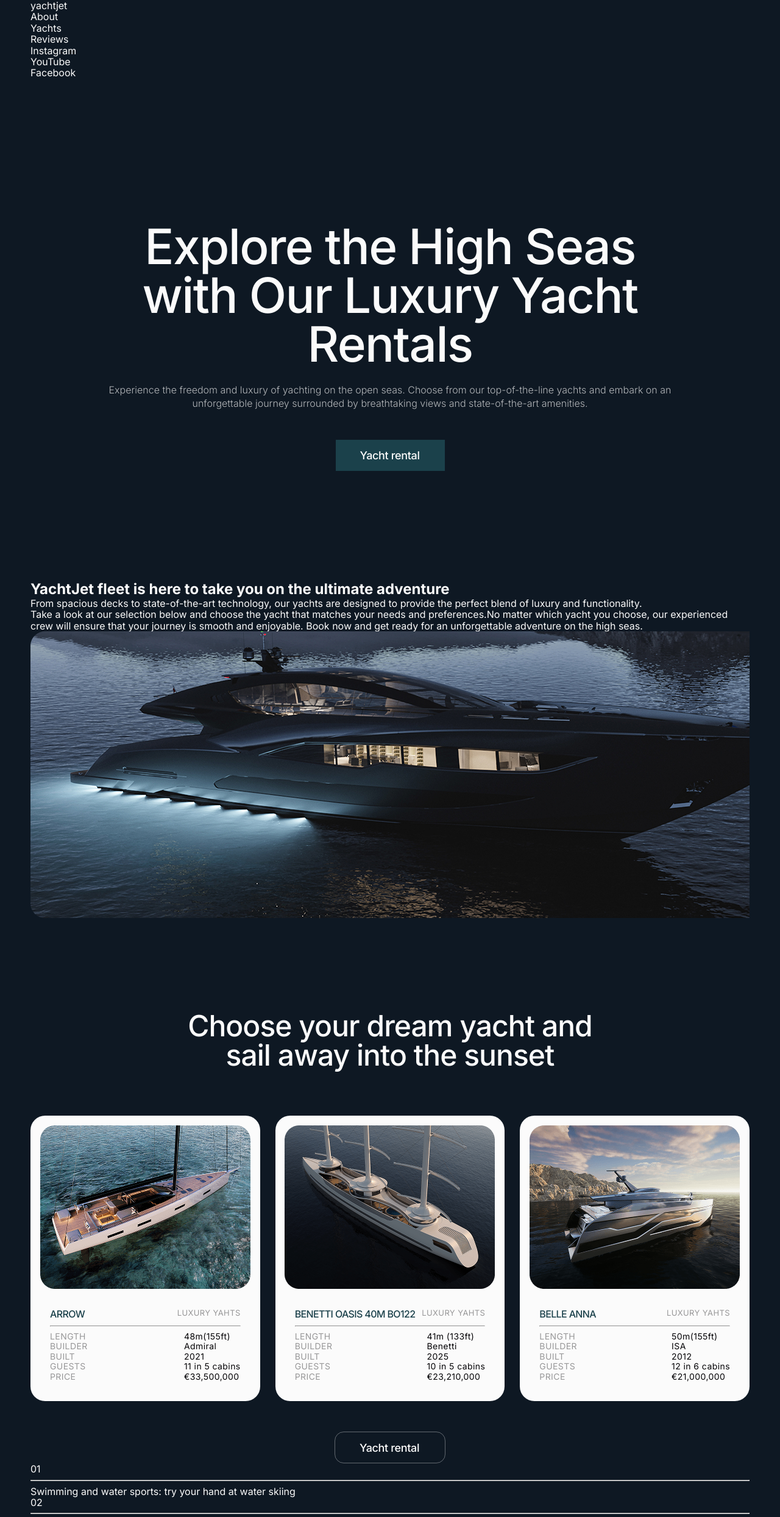
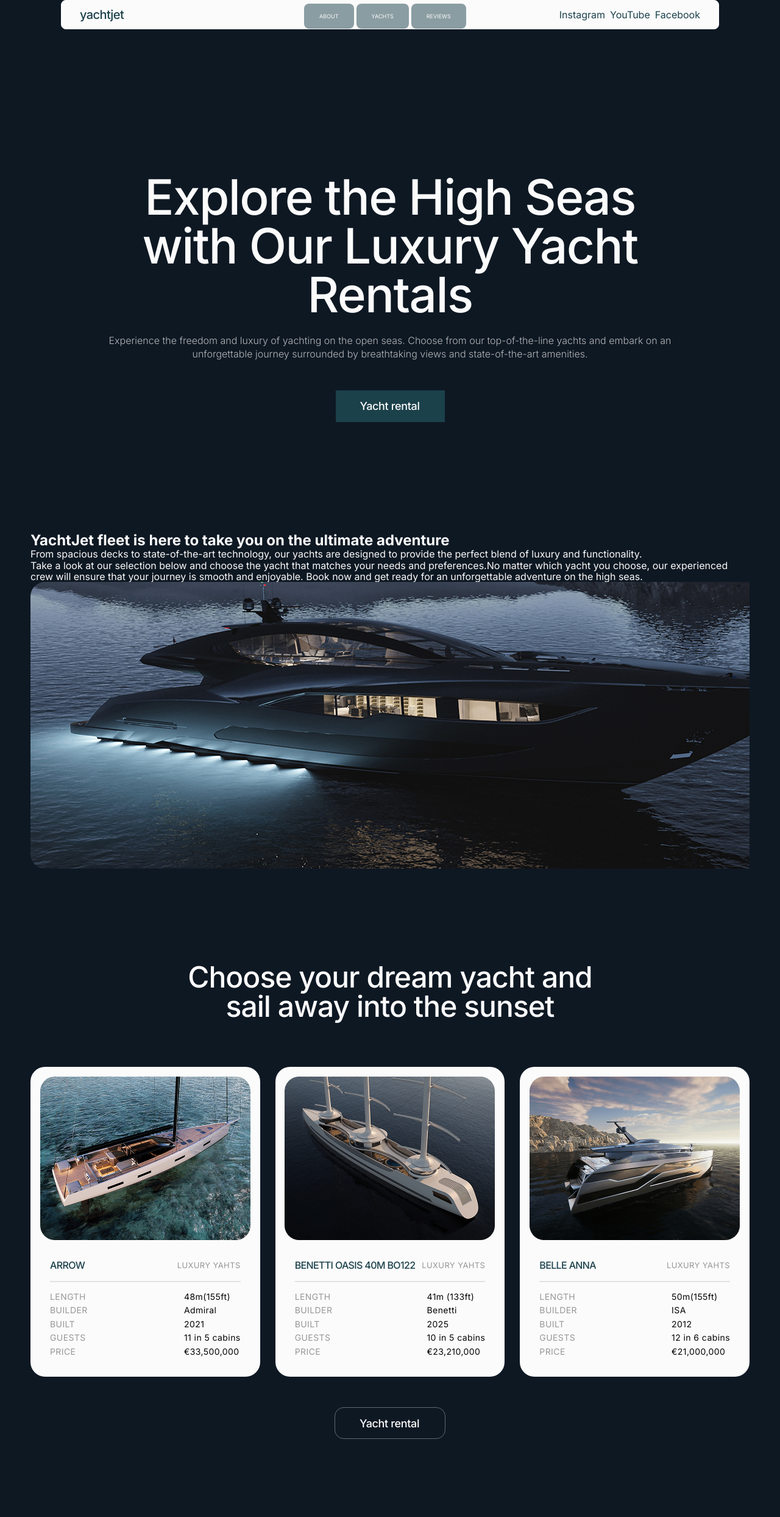
Before and after one commit to olehpatyka/blended-1, a plain HTML site: page index.html in a window 1280 px wide. Shown: the top 2487 px of the page at 61% size. Drawn offline with nearby package versions, Linux system fonts and the light colour scheme.

Commit message:
aboutus and header

```diff
--- a/css/about-us.css
+++ b/css/about-us.css
@@ -0,0 +1,42 @@
+.about-us .container {
+    display: flex;
+    margin: 150px auto;
+}
+.about-list {
+    background-color: #1b414b;
+    width: 716px;
+    border-radius: 24px;
+    padding: 90px 50px;
+    display: flex;
+    flex-wrap: wrap;
+    gap: 44px;
+}
+.about-item {
+    width: calc((100% - 44px) / 2);
+}
+.about-item hr {
+    border-color: rgba(251, 251, 251, 0.1);
+    margin: 18px 0;
+}
+.about-number {
+    font-weight: 500;
+    font-size: 32px;
+
+    /* line-height: 32px; */
+    line-height: 1;
+    letter-spacing: -0.05em;
+    color: #fbfbfb;
+}
+.about-text {
+    font-weight: 400;
+    font-size: 13px;
+
+    /* line-height: 15px; */
+    line-height: 1.15;
+    letter-spacing: -0.02em;
+    color: #fbfbfb;
+    opacity: 0.8;
+}
+.about-img {
+    margin-left: auto;
+}
--- a/css/common.css
+++ b/css/common.css
@@ -21,7 +21,8 @@ h3,
 h4,
 h5,
 h6,
-p {
+p,
+hr {
     margin: 0;
 }
 
@@ -36,5 +37,4 @@ body {
     width: 1280px;
     padding: 0 50px;
     margin: 0 auto;
-    /* text-align: center; */
 }
--- a/css/header.css
+++ b/css/header.css
@@ -0,0 +1,56 @@
+.header {
+}
+.header .container {
+    padding: 4px 30px;
+    display: flex;
+    align-items: center;
+
+    background-color: #fbfbfb;
+    height: 48px;
+    width: 1080px;
+    border: 1px solid #fbfbfb;
+    border-radius: 8px;
+}
+
+.logo {
+    font-weight: 500;
+    font-size: 20px;
+    letter-spacing: -0.03em;
+    color: #1b414b;
+}
+.nav {
+    margin-left: 296px;
+}
+.nav-list {
+    display: flex;
+    gap: 4px;
+}
+
+.socials-list {
+    display: flex;
+    margin-left: auto;
+    gap: 8px;
+}
+
+.socials-link {
+    color: #1b414b;
+}
+
+.nav-link {
+    font-weight: 400;
+    font-size: 9px;
+
+    /* line-height: 12px; */
+    line-height: 1.3;
+    text-transform: uppercase;
+    text-align: center;
+    color: #fbfbfb;
+    background-color: #1b414b;
+    padding: 15px 25px;
+    border-radius: 8px;
+    opacity: 0.5;
+}
+.nav-link:hover,
+.nav-link:focus {
+    opacity: 1;
+}
--- a/css/yachts.css
+++ b/css/yachts.css
@@ -32,6 +32,7 @@
 .yachts-item-wrap {
     display: flex;
     justify-content: space-between;
+    align-items: center;
 }
 .yachts-item-title {
     font-weight: 500;
@@ -59,6 +60,12 @@
 .yachts-table-item {
     display: flex;
 }
+.yachts-item-text hr {
+    margin: 16px 0;
+    border: 1px solid #040306;
+    opacity: 0.1;
+}
+
 .yachts-table-category {
     font-weight: 400;
     font-size: 14px;
@@ -69,6 +76,9 @@
     text-transform: uppercase;
     color: #040306;
     opacity: 0.4;
+}
+.table-text:not(:last-child) {
+    margin-bottom: 6px;
 }
 .yachts-table-value {
     font-weight: 400;
--- a/index.html
+++ b/index.html
@@ -20,31 +20,31 @@
         <link rel="stylesheet" href="./css/main.css" />
     </head>
     <body>
-        <header>
+        <header class="header">
             <div class="container">
-                <a href="./index.html">yachtjet</a>
-                <nav>
-                    <ul>
-                        <li>
-                            <a href="#about-us">About</a>
+                <a href="./index.html" class="logo">yachtjet</a>
+                <nav class="nav">
+                    <ul class="nav-list">
+                        <li class="nav-item">
+                            <a href="#about-us" class="nav-link">About</a>
                         </li>
-                        <li>
-                            <a href="#yachts">Yachts</a>
+                        <li class="nav-item">
+                            <a href="#yachts" class="nav-link">Yachts</a>
                         </li>
-                        <li>
-                            <a href="#reviews">Reviews</a>
+                        <li class="nav-item">
+                            <a href="#reviews" class="nav-link">Reviews</a>
                         </li>
                     </ul>
                 </nav>
-                <ul>
-                    <li>
-                        <a href="https://www.instagram.com/" target="_blank">Instagram</a>
+                <ul class="socials-list">
+                    <li class="socials-item">
+                        <a href="https://www.instagram.com/" target="_blank" class="socials-link">Instagram</a>
                     </li>
-                    <li>
-                        <a href="https://www.youtube.com/" target="_blank">YouTube</a>
+                    <li class="socials-item">
+                        <a href="https://www.youtube.com/" target="_blank" class="socials-link">YouTube</a>
                     </li>
-                    <li>
-                        <a href="https://www.facebook.com/" target="_blank">Facebook</a>
+                    <li class="socials-item">
+                        <a href="https://www.facebook.com/" target="_blank" class="socials-link">Facebook</a>
                     </li>
                 </ul>
             </div>
@@ -103,19 +103,19 @@
 
                                 <div class="yachts-item-wrap">
                                     <ul class="yachts-table-category">
-                                        <li>LENGTH</li>
-                                        <li>BUILDER</li>
-                                        <li>BUILT</li>
-                                        <li>GUESTS</li>
-                                        <li>PRICE</li>
+                                        <li class="table-text">LENGTH</li>
+                                        <li class="table-text">BUILDER</li>
+                                        <li class="table-text">BUILT</li>
+                                        <li class="table-text">GUESTS</li>
+                                        <li class="table-text">PRICE</li>
                                     </ul>
 
                                     <ul class="yachts-table-value">
-                                        <li>48m(155ft)</li>
-                                        <li>Admiral</li>
-                                        <li>2021</li>
-                                        <li>11 in 5 cabins</li>
-                                        <li>€33,500,000</li>
+                                        <li class="table-text">48m(155ft)</li>
+                                        <li class="table-text">Admiral</li>
+                                        <li class="table-text">2021</li>
+                                        <li class="table-text">11 in 5 cabins</li>
+                                        <li class="table-text">€33,500,000</li>
                                     </ul>
                                 </div>
                             </div>
@@ -137,28 +137,20 @@
 
                                 <div class="yachts-item-wrap">
                                     <ul class="yachts-table-category">
-                                        <li>LENGTH</li>
-                                        <li>BUILDER</li>
-                                        <li>BUILT</li>
-                                        <li>GUESTS</li>
-                                        <li>PRICE</li>
+                                        <li class="table-text">LENGTH</li>
+                                        <li class="table-text">BUILDER</li>
+                                        <li class="table-text">BUILT</li>
+                                        <li class="table-text">GUESTS</li>
+                                        <li class="table-text">PRICE</li>
                                     </ul>
 
                                     <ul class="yachts-table-value">
-                                        <li>41m (133ft)</li>
-                                        <li>Benetti</li>
-                                        <li>2025</li>
-                                        <li>10 in 5 cabins</li>
-                                        <li>€23,210,000</li>
+                                        <li class="table-text">41m (133ft)</li>
+                                        <li class="table-text">Benetti</li>
+                                        <li class="table-text">2025</li>
+                                        <li class="table-text">10 in 5 cabins</li>
+                                        <li class="table-text">€23,210,000</li>
                                     </ul>
-
-                                    <!-- <ul class="yachts-table-value">
-                                        <li></li>
-                                        <li></li>
-                                        <li></li>
-                                        <li></li>
-                                        <li></li>
-                                    </ul> -->
                                 </div>
                             </div>
                         </li>
@@ -179,19 +171,19 @@
 
                                 <div class="yachts-item-wrap">
                                     <ul class="yachts-table-category">
-                                        <li>LENGTH</li>
-                                        <li>BUILDER</li>
-                                        <li>BUILT</li>
-                                        <li>GUESTS</li>
-                                        <li>PRICE</li>
+                                        <li class="table-text">LENGTH</li>
+                                        <li class="table-text">BUILDER</li>
+                                        <li class="table-text">BUILT</li>
+                                        <li class="table-text">GUESTS</li>
+                                        <li class="table-text">PRICE</li>
                                     </ul>
 
                                     <ul class="yachts-table-value">
-                                        <li>50m(155ft)</li>
-                                        <li>ISA</li>
-                                        <li>2012</li>
-                                        <li>12 in 6 cabins</li>
-                                        <li>€21,000,000</li>
+                                        <li class="table-text">50m(155ft)</li>
+                                        <li class="table-text">ISA</li>
+                                        <li class="table-text">2012</li>
+                                        <li class="table-text">12 in 6 cabins</li>
+                                        <li class="table-text">€21,000,000</li>
                                     </ul>
                                 </div>
                             </div>
@@ -203,35 +195,41 @@
             <section class="about-us">
                 <div class="container">
                     <h2 hidden>Abouts us</h2>
-                    <ul>
-                        <li>
-                            <span>01</span>
+                    <ul class="about-list">
+                        <li class="about-item">
+                            <span class="about-number">01</span>
                             <hr />
-                            <p>Swimming and water sports: try your hand at water skiing</p>
+                            <p class="about-text">Swimming and water sports: try your hand at water skiing</p>
                         </li>
-                        <li>
-                            <span>02</span>
+                        <li class="about-item">
+                            <span class="about-number">02</span>
                             <hr />
-                            <p>Fishing: try to catch your own dinner</p>
+                            <p class="about-text">Fishing: try to catch your own dinner</p>
                         </li>
-                        <li>
-                            <span>03</span>
+                        <li class="about-item">
+                            <span class="about-number">03</span>
                             <hr />
-                            <p>
+                            <p class="about-text">
                                 Sightseeing tours: take a shore or island tour, enjoy the views and sunsets from the
                                 water
                             </p>
                         </li>
-                        <li>
-                            <span>04</span>
+                        <li class="about-item">
+                            <span class="about-number">04</span>
                             <hr />
-                            <p>
+                            <p class="about-text">
                                 Rest and relaxation: read a book or listen to music while enjoying the outdoor
                                 atmosphere.
                             </p>
                         </li>
-                        <img src="./images/sect-4.png" alt="interrior of the yacht" width="432" height="424" />
                     </ul>
+                    <img
+                        src="./images/sect-4.png"
+                        alt="interrior of the yacht"
+                        width="432"
+                        height="424"
+                        class="about-img"
+                    />
                 </div>
             </section>
             <section class="rental">
```
